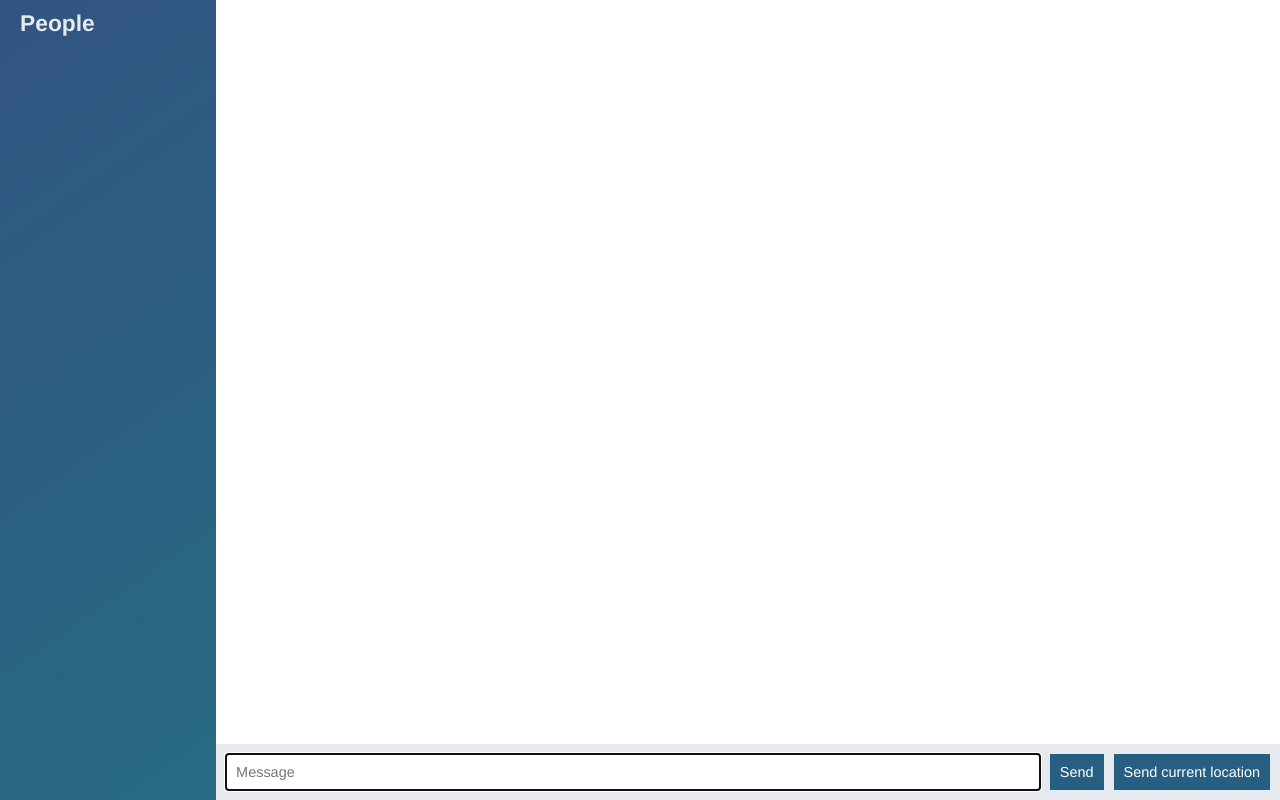
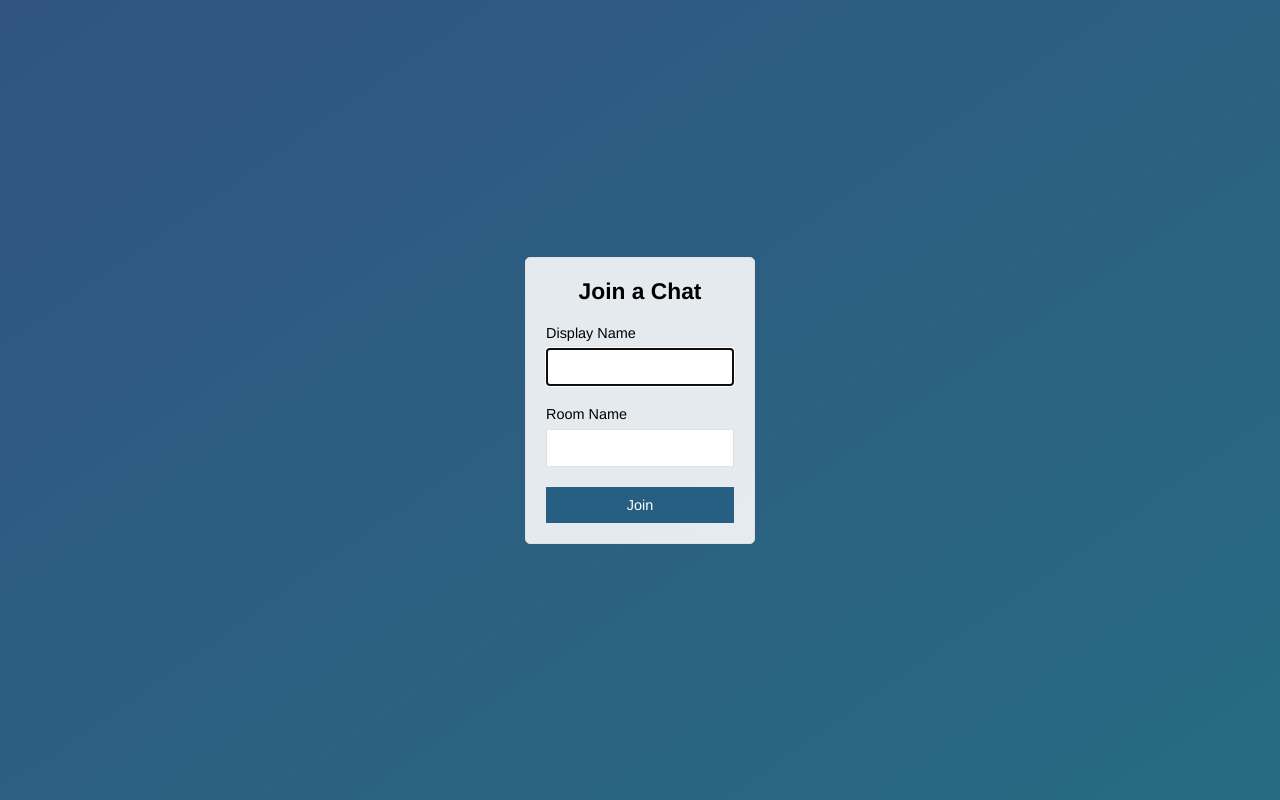
Before and after one commit to shubham100795/NodeJS-chat-app, a website: page public/index.html in a window 1280 px wide. Drawn offline with nearby package versions, Linux system fonts and the light colour scheme; no server answers.

Commit message:
added room join page

```diff
--- a/public/index.html
+++ b/public/index.html
@@ -1,64 +1,30 @@
 <!DOCTYPE html>
-<html lang="en">
+
+<html lang="en" dir="ltr">
   <head>
     <meta charset="utf-8">
-    <title>Index page</title>
-    <script src="/socket.io/socket.io.js"></script>
-    <script src="/js/jquery.min.js"></script>
-    <script src="/js/script.js"></script>
-    <script src="/js/moment.js"></script>
-    <script src="/js/mustache.js"></script>
+    <title>Join | ChatApp</title>
+    <meta name="viewport" content="width=device-width,initial-scale=1,user-scalable=no">
     <link rel="stylesheet" href="/css/style.css" />
   </head>
-
-  <body class="chat">
-
-    <div class="chat__sidebar">
-      <h3>People</h3>
-      <div id="users"></div>
+  <body class="centered-form">
+    <div class="centered-form__form">
+      <form action="/chat.html">
+        <div class="form-field">
+        <h3>Join a Chat</h3>
+        </div>
+        <div class="form-field">
+          <label>Display Name</label>
+          <input type="text" name="name" autofocus/>
+        </div>
+        <div class="form-field">
+          <label>Room Name</label>
+          <input type="text" name="room"/>
+        </div>
+        <div class="form-field">
+          <button>Join</button>
+        </div>
+      </form>
     </div>
-
-    <div class="chat__main">
-
-      <ol id="messages" class="chat__messages"></ol>
-
-      <script id="message-template" type="text/template"><!--template for normal messages-->
-        <li id="message">
-          <div class="message__title">
-            <h4>{{From}}</h4>
-            <span>{{createdAt}}</span>
-          </div>
-
-          <div class="message__body">
-            <p>{{Text}}</p>
-          </div>
-        </li>
-      </script>
-
-      <script id="location-message-template" type="text/template"><!--template for location messages-->
-        <li id="message">
-          <div class="message__title">
-            <h4>{{From}}</h4>
-            <span>{{createdAt}}</span>
-          </div>
-
-          <div class="message__body">
-            <p>
-            <a href={{Url}} target="_blank">My current location</a>
-            </p>
-          </div>
-        </li>
-      </script>
-
-    <div class="chat__footer">
-      <form id="message-form">
-        <input type="text" name="message" placeholder="Message" autofocus autocomplete="false" required/><br>
-        <button>Send</button>
-      </form>
-      <br>
-      <button id="location-button">Send current location</button>
-    </div>
-
-   </div>
   </body>
 </html>
```
Also changed, not shown: public/chat.html (added, +65 -0 lines).
